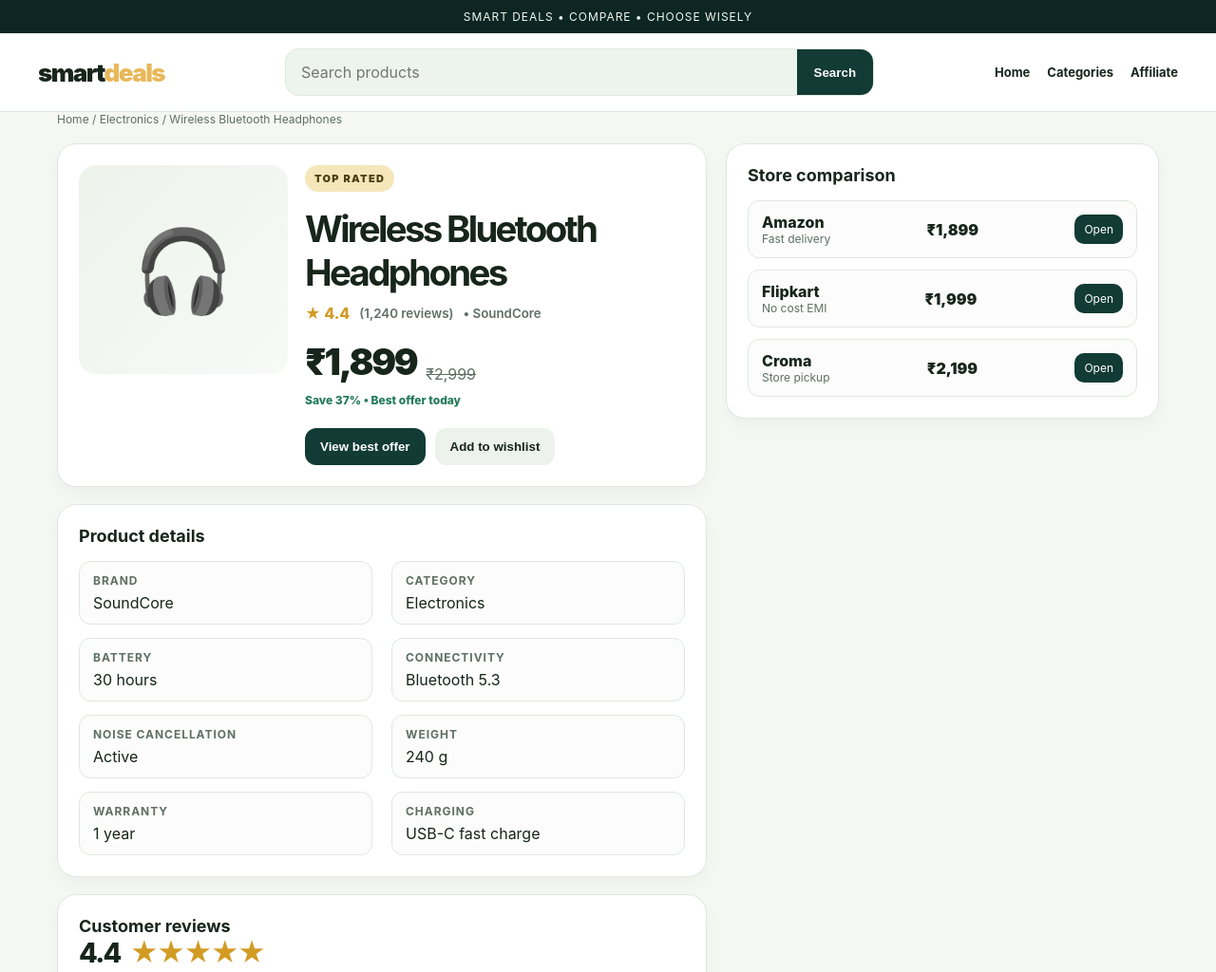
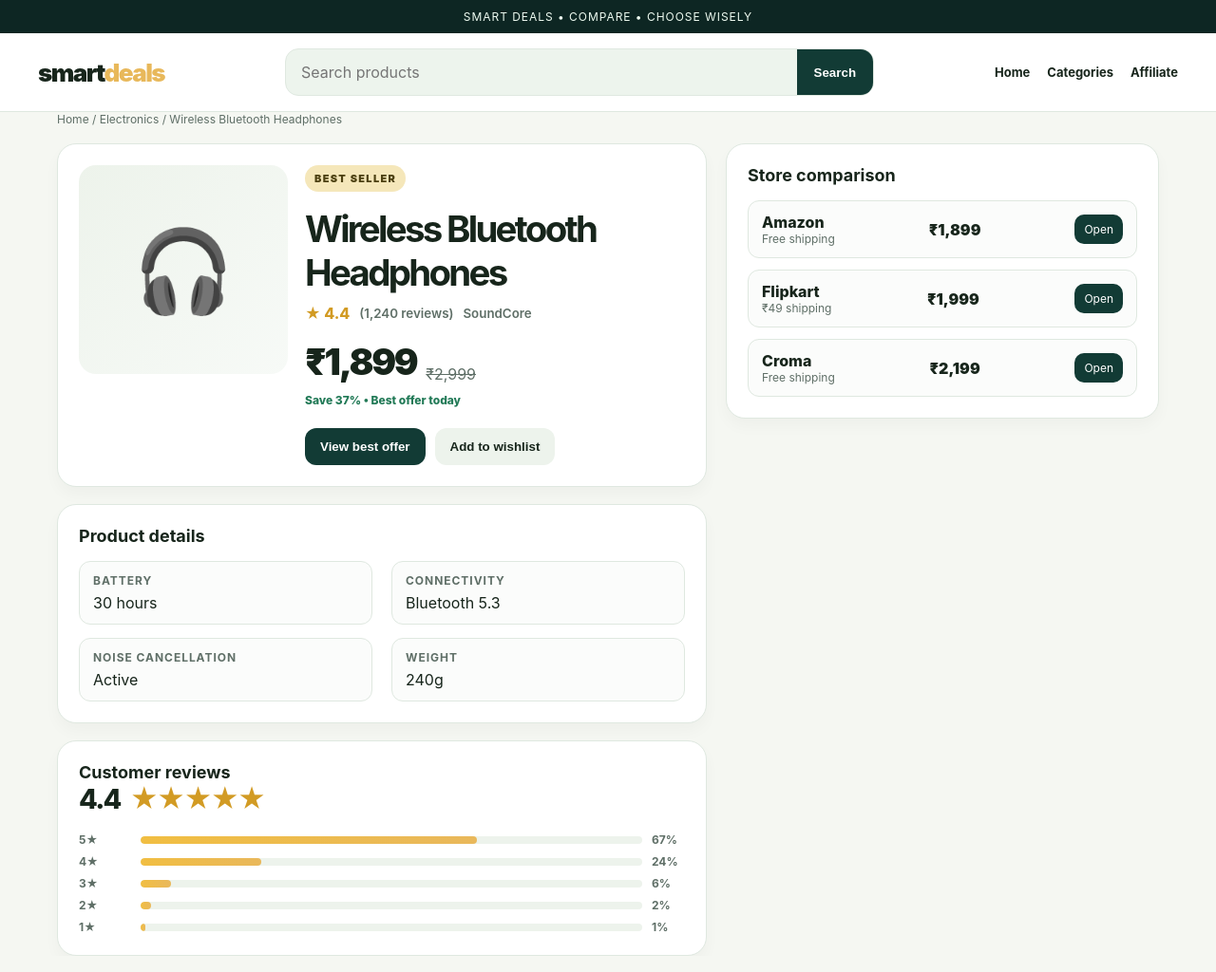
Before and after one commit to dealshub86-afk/Smart-Deals-, a plain HTML site: page product.html in a window 1280 px wide. Shown: the top 1024 px of the page at 95% size. Drawn offline with Linux system fonts and the light colour scheme.

Commit message:
Update product page to use affiliate-ready product data and direct buying links

```diff
--- a/product.html
+++ b/product.html
@@ -2,59 +2,24 @@
 <html lang="en">
 <head>
   <meta charset="utf-8">
-  <meta name="viewport" content="width=device-width, initial-scale=1.0">
+  <meta name="viewport" content="width=device-width,initial-scale=1">
   <title>Smart Deals — Product Details</title>
   <style>
-    :root{
-      --primary:#123b35; --secondary:#e8b85a; --bg:#f5f7f2; --card:#fff; --muted:#5f6f67; --border:#dfe8e0; --success:#227a57; --accent:#f9d777; --text:#17251b;
-    }
-    *{box-sizing:border-box} body{margin:0;background:var(--bg);color:var(--text);font-family:Inter,Segoe UI,sans-serif}
-    a{text-decoration:none;color:inherit}
-    .container{max-width:1200px;margin:0 auto;padding:0 20px}
-    .topbar{background:#0d2623;color:#edfaf0;padding:10px 0;text-align:center;font-size:12px;letter-spacing:.08em}
+    :root{--primary:#123b35;--secondary:#e8b85a;--bg:#f5f7f2;--card:#fff;--muted:#5f6f67;--border:#dfe8e0;--success:#227a57;--accent:#f9d777;--text:#17251b}
+    *{box-sizing:border-box} body{margin:0;background:var(--bg);color:var(--text);font-family:Inter,Segoe UI,sans-serif} a{text-decoration:none;color:inherit}
+    .container{max-width:1200px;margin:0 auto;padding:0 20px}.topbar{background:#0d2623;color:#edfaf0;padding:10px 0;text-align:center;font-size:12px;letter-spacing:.08em}
     header{position:sticky;top:0;background:rgba(255,255,255,.95);border-bottom:1px solid var(--border);backdrop-filter:blur(8px)}
-    .nav{display:flex;align-items:center;justify-content:space-between;gap:20px;padding:16px 0}
-    .logo{font-size:26px;font-weight:900;letter-spacing:-.06em}.logo span{color:var(--secondary)}
-    .search{flex:1;max-width:620px;display:flex;background:#edf4ed;border:1px solid var(--border);border-radius:14px;overflow:hidden;margin:0 12px}
-    .search input{flex:1;border:0;background:transparent;padding:14px 16px;font:inherit;outline:none}
-    .search button{border:0;background:var(--primary);color:#fff;padding:0 18px;font-weight:800;cursor:pointer}
-    .nav-links{display:flex;gap:18px;align-items:center;font-size:13px;font-weight:700}
-    main{padding:28px 0 54px}
-    .breadcrumb{font-size:12px;color:var(--muted);margin-bottom:18px}
-    .product-layout{display:grid;grid-template-columns:1.2fr .8fr;gap:20px;align-items:start}
-    .product-card,.price-panel,.spec-panel,.review-panel{background:var(--card);border:1px solid var(--border);border-radius:20px;box-shadow:0 8px 16px rgba(15,28,25,.03)}
-    .product-card{padding:22px}
-    .product-top{display:grid;grid-template-columns:220px 1fr;gap:18px}
-    .product-media{height:220px;background:linear-gradient(135deg,#edf3eb,#f7faf7);display:flex;align-items:center;justify-content:center;border-radius:18px;font-size:85px}
+    .nav{display:flex;align-items:center;justify-content:space-between;gap:20px;padding:16px 0}.logo{font-size:26px;font-weight:900;letter-spacing:-.06em}.logo span{color:var(--secondary)}
+    .search{flex:1;max-width:620px;display:flex;background:#edf4ed;border:1px solid var(--border);border-radius:14px;overflow:hidden;margin:0 12px}.search input{flex:1;border:0;background:transparent;padding:14px 16px;font:inherit;outline:none}.search button{border:0;background:var(--primary);color:#fff;padding:0 18px;font-weight:800;cursor:pointer}
+    .nav-links{display:flex;gap:18px;align-items:center;font-size:13px;font-weight:700} main{padding:28px 0 54px}.breadcrumb{font-size:12px;color:var(--muted);margin-bottom:18px}
+    .product-layout{display:grid;grid-template-columns:1.2fr .8fr;gap:20px;align-items:start}.product-card,.price-panel,.spec-panel,.review-panel{background:var(--card);border:1px solid var(--border);border-radius:20px;box-shadow:0 8px 16px rgba(15,28,25,.03)}
+    .product-card{padding:22px}.product-top{display:grid;grid-template-columns:220px 1fr;gap:18px}.product-media{height:220px;background:linear-gradient(135deg,#edf3eb,#f7faf7);display:flex;align-items:center;justify-content:center;border-radius:18px;font-size:85px}
     .eyebrow{display:inline-block;background:#f5e7ba;color:#4c4011;border-radius:999px;padding:7px 10px;font-size:11px;font-weight:900;text-transform:uppercase;letter-spacing:.12em}
-    h1{font-size:clamp(2rem,3vw,3rem);letter-spacing:-.07em;margin:16px 0 10px}
-    .rating-line{display:flex;align-items:center;flex-wrap:wrap;gap:10px;color:#d29b24;font-weight:800}
-    .rating-line small{color:var(--muted);font-weight:600}
-    .price-box{display:flex;align-items:end;gap:10px;margin-top:18px}
-    .big-price{font-size:2.4rem;font-weight:900;letter-spacing:-.06em}
-    .old-price{text-decoration:line-through;color:var(--muted);font-size:1rem}
-    .savings{margin-top:10px;color:var(--success);font-size:12px;font-weight:800}
-    .cta-row{display:flex;gap:10px;margin-top:22px;flex-wrap:wrap}
-    .btn{border:0;border-radius:12px;padding:12px 16px;font-weight:800;cursor:pointer}
-    .btn.primary{background:var(--primary);color:#fff}
-    .btn.secondary{background:#edf3ec;color:var(--text)}
-    .spec-panel{margin-top:18px;padding:22px}
-    .spec-grid{display:grid;grid-template-columns:repeat(2, minmax(0,1fr));gap:14px 20px;margin-top:16px}
-    .spec-item{padding:12px 14px;border:1px solid var(--border);border-radius:12px;background:#fbfcfb}
-    .spec-item strong{display:block;margin-bottom:6px;font-size:12px;text-transform:uppercase;letter-spacing:.08em;color:var(--muted)}
-    .price-panel{padding:22px}
-    .store-list{display:grid;gap:12px;margin-top:16px}
-    .store-item{display:flex;justify-content:space-between;align-items:center;gap:10px;border:1px solid var(--border);border-radius:12px;padding:12px 14px;background:#fbfcfb}
-    .store-name{font-weight:800}.store-pricing{font-weight:900}.store-item a{display:inline-block;padding:8px 10px;border-radius:10px;background:var(--primary);color:#fff;font-size:12px}
-    .review-panel{margin-top:18px;padding:22px}
-    .review-score{display:flex;align-items:center;gap:10px;font-weight:800;font-size:1.8rem;letter-spacing:-.06em}
-    .stars{color:#d29b24}
-    .review-bars{display:grid;gap:8px;margin-top:18px}
-    .review-row{display:grid;grid-template-columns:55px 1fr 35px;align-items:center;gap:10px;color:var(--muted);font-size:12px;font-weight:700}
-    .bar{height:8px;background:#edf3ec;border-radius:999px;overflow:hidden}
-    .bar span{display:block;height:100%;background:linear-gradient(90deg,#f1be42,#e9b85b);border-radius:inherit}
-    @media (max-width:900px){.product-layout{grid-template-columns:1fr}.product-top{grid-template-columns:1fr}.search{max-width:none}}
-    @media (max-width:600px){.nav{flex-wrap:wrap}.search{width:100%;order:3;margin:0}.bread{margin-top:10px}.spec-grid{grid-template-columns:1fr}}
+    h1{font-size:clamp(2rem,3vw,3rem);letter-spacing:-.07em;margin:16px 0 10px}.rating-line{display:flex;align-items:center;flex-wrap:wrap;gap:10px;color:#d29b24;font-weight:800}.rating-line small{color:var(--muted);font-weight:600}
+    .price-box{display:flex;align-items:end;gap:10px;margin-top:18px}.big-price{font-size:2.4rem;font-weight:900;letter-spacing:-.06em}.old-price{text-decoration:line-through;color:var(--muted);font-size:1rem}.savings{margin-top:10px;color:var(--success);font-size:12px;font-weight:800}.cta-row{display:flex;gap:10px;margin-top:22px;flex-wrap:wrap}.btn{border:0;border-radius:12px;padding:12px 16px;font-weight:800;cursor:pointer}.btn.primary{background:var(--primary);color:#fff}.btn.secondary{background:#edf3ec;color:var(--text)}
+    .spec-panel{margin-top:18px;padding:22px}.spec-grid{display:grid;grid-template-columns:repeat(2, minmax(0,1fr));gap:14px 20px;margin-top:16px}.spec-item{padding:12px 14px;border:1px solid var(--border);border-radius:12px;background:#fbfcfb}.spec-item strong{display:block;margin-bottom:6px;font-size:12px;text-transform:uppercase;letter-spacing:.08em;color:var(--muted)}
+    .price-panel{padding:22px}.store-list{display:grid;gap:12px;margin-top:16px}.store-item{display:flex;justify-content:space-between;align-items:center;gap:10px;border:1px solid var(--border);border-radius:12px;padding:12px 14px;background:#fbfcfb}.store-name{font-weight:800}.store-pricing{font-weight:900}.store-item a{display:inline-block;padding:8px 10px;border-radius:10px;background:var(--primary);color:#fff;font-size:12px}
+    .review-panel{margin-top:18px;padding:22px}.review-score{display:flex;align-items:center;gap:10px;font-weight:800;font-size:1.8rem;letter-spacing:-.06em}.stars{color:#d29b24}.review-bars{display:grid;gap:8px;margin-top:18px}.review-row{display:grid;grid-template-columns:55px 1fr 35px;align-items:center;gap:10px;color:var(--muted);font-size:12px;font-weight:700}.bar{height:8px;background:#edf3ec;border-radius:999px;overflow:hidden}.bar span{display:block;height:100%;background:linear-gradient(90deg,#f1be42,#e9b85b);border-radius:inherit}@media (max-width:900px){.product-layout{grid-template-columns:1fr}.product-top{grid-template-columns:1fr}.search{max-width:none}} @media (max-width:600px){.nav{flex-wrap:wrap}.search{width:100%;order:3;margin:0}.spec-grid{grid-template-columns:1fr}}
   </style>
 </head>
 <body>
@@ -69,27 +34,26 @@
 
   <main class="container">
     <div class="breadcrumb">Home / Electronics / Wireless Bluetooth Headphones</div>
-
     <div class="product-layout">
       <section>
         <div class="product-card">
           <div class="product-top">
-            <div class="product-media">🎧</div>
+            <div class="product-media" id="productImage">🎧</div>
             <div>
-              <div class="eyebrow">Top rated</div>
-              <h1>Wireless Bluetooth Headphones</h1>
+              <div class="eyebrow" id="productBadge">Top rated</div>
+              <h1 id="productName">Wireless Bluetooth Headphones</h1>
               <div class="rating-line">
-                <span>★ 4.4</span>
-                <small>(1,240 reviews)</small>
-                <small>• SoundCore</small>
+                <span id="productRating">★ 4.4</span>
+                <small id="reviewMeta">(1,240 reviews)</small>
+                <small id="productBrand">SoundCore</small>
               </div>
               <div class="price-box">
-                <div class="big-price">₹1,899</div>
-                <div class="old-price">₹2,999</div>
+                <div class="big-price" id="productPrice">₹1,899</div>
+                <div class="old-price" id="productMrp">₹2,999</div>
               </div>
-              <div class="savings">Save 37% • Best offer today</div>
+              <div class="savings" id="productSaving">Save 37% • Best offer today</div>
               <div class="cta-row">
-                <button class="btn primary">View best offer</button>
+                <button class="btn primary" id="bestOfferBtn">View best offer</button>
                 <button class="btn secondary">Add to wishlist</button>
               </div>
             </div>
@@ -98,21 +62,12 @@
 
         <div class="spec-panel">
           <strong style="font-size:18px">Product details</strong>
-          <div class="spec-grid">
-            <div class="spec-item"><strong>Brand</strong>SoundCore</div>
-            <div class="spec-item"><strong>Category</strong>Electronics</div>
-            <div class="spec-item"><strong>Battery</strong>30 hours</div>
-            <div class="spec-item"><strong>Connectivity</strong>Bluetooth 5.3</div>
-            <div class="spec-item"><strong>Noise cancellation</strong>Active</div>
-            <div class="spec-item"><strong>Weight</strong>240 g</div>
-            <div class="spec-item"><strong>Warranty</strong>1 year</div>
-            <div class="spec-item"><strong>Charging</strong>USB-C fast charge</div>
-          </div>
+          <div class="spec-grid" id="specGrid"></div>
         </div>
 
         <div class="review-panel">
           <strong style="font-size:18px">Customer reviews</strong>
-          <div class="review-score"><span>4.4</span><span class="stars">★★★★★</span></div>
+          <div class="review-score"><span id="scoreText">4.4</span><span class="stars">★★★★★</span></div>
           <div class="review-bars">
             <div class="review-row"><span>5★</span><div class="bar"><span style="width:67%"></span></div><span>67%</span></div>
             <div class="review-row"><span>4★</span><div class="bar"><span style="width:24%"></span></div><span>24%</span></div>
@@ -126,14 +81,57 @@
       <aside>
         <div class="price-panel">
           <strong style="font-size:18px">Store comparison</strong>
-          <div class="store-list">
-            <div class="store-item"><div><div class="store-name">Amazon</div><div style="color:var(--muted);font-size:12px">Fast delivery</div></div><div class="store-pricing">₹1,899</div><a href="#">Open</a></div>
-            <div class="store-item"><div><div class="store-name">Flipkart</div><div style="color:var(--muted);font-size:12px">No cost EMI</div></div><div class="store-pricing">₹1,999</div><a href="#">Open</a></div>
-            <div class="store-item"><div><div class="store-name">Croma</div><div style="color:var(--muted);font-size:12px">Store pickup</div></div><div class="store-pricing">₹2,199</div><a href="#">Open</a></div>
-          </div>
+          <div class="store-list" id="storeList"></div>
         </div>
       </aside>
     </div>
   </main>
+
+  <script src="product-data.js"></script>
+  <script>
+    const productId = 1;
+    const product = window.smartDealsProducts.find(p => p.id === productId) || window.smartDealsProducts[0];
+    const money = n => '₹' + Number(n).toLocaleString('en-IN');
+
+    document.getElementById('productImage').textContent = product.image;
+    document.getElementById('productBadge').textContent = product.best_seller ? 'Best seller' : 'Top rated';
+    document.getElementById('productName').textContent = product.name;
+    document.getElementById('productRating').textContent = `★ ${product.rating.toFixed(1)}`;
+    document.getElementById('reviewMeta').textContent = `(${product.review_count.toLocaleString('en-IN')} reviews)`;
+    document.getElementById('productBrand').textContent = product.brand;
+    document.getElementById('productPrice').textContent = money(product.price);
+    document.getElementById('productMrp').textContent = money(product.mrp);
+    const savings = Math.round(((product.mrp - product.price) / product.mrp) * 100);
+    document.getElementById('productSaving').textContent = `Save ${savings}% • Best offer today`;
+    document.getElementById('scoreText').textContent = product.rating.toFixed(1);
+
+    const specGrid = document.getElementById('specGrid');
+    Object.entries(product.specs).forEach(([key, value]) => {
+      const item = document.createElement('div');
+      item.className = 'spec-item';
+      item.innerHTML = `<strong>${key}</strong>${value}`;
+      specGrid.appendChild(item);
+    });
+
+    const storeList = document.getElementById('storeList');
+    product.offers.forEach(offer => {
+      const box = document.createElement('div');
+      box.className = 'store-item';
+      box.innerHTML = `
+        <div>
+          <div class="store-name">${offer.store}</div>
+          <div style="color:var(--muted);font-size:12px">${offer.shipping} shipping</div>
+        </div>
+        <div class="store-pricing">${money(offer.price)}</div>
+        <a href="${offer.affiliate_url}" target="_blank" rel="noreferrer">Open</a>
+      `;
+      storeList.appendChild(box);
+    });
+
+    document.getElementById('bestOfferBtn').addEventListener('click', () => {
+      const best = product.offers[0];
+      window.open(best.affiliate_url, '_blank', 'noopener,noreferrer');
+    });
+  </script>
 </body>
 </html>
```
